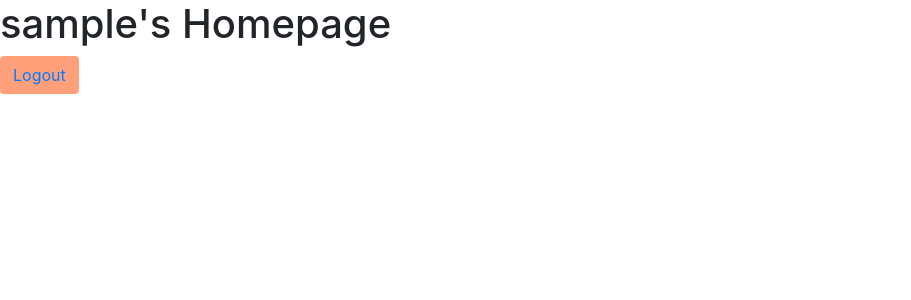
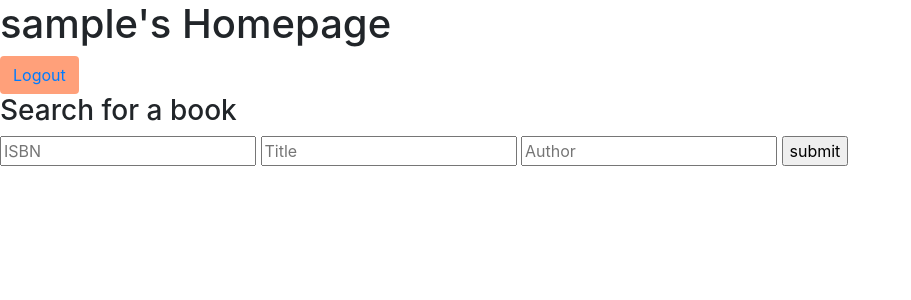
Before and after one commit to trevor-patrick/goodreads, a Flask app: template templates/user_home.html in a window 1280 px wide. Shown: the top 300 px of the page, without its empty margins (0-911 px from the left). Run offline with Flask 2, Linux system fonts and the light colour scheme; the template is opened without the code that fills it: most values are stand-ins (such as "Sample title", 1, 10 or a date in 2020); some libraries are stand-ins or nearby versions.

Commit message:
implemented book search feature

```diff
--- a/app.py
+++ b/app.py
@@ -30,13 +30,10 @@ def index():
         if check is None:
             message = "Incorrect username or password"
             return render_template("index.html", result = message)
-            # Alert user that credentials are incorrect
         else:
-            row = db.execute("SELECT id FROM accounts WHERE username = :username;", {"username": username}).fetchone()
-            session['id'] = row[0]
-            print(session['id'])
+            session["username"] = username
+            print(session["username"])
             return render_template("user_home.html", username = username)
-            # somehow sign the user in??
 
 
 @app.route("/createaccount", methods=['POST', 'GET'])
@@ -45,21 +42,61 @@ def create_acct():
         return render_template("create_acct.html")
 
     if request.method == "POST":
-        # implement feature to only allow alphanumeric usernames and password,
         # check if username already exists in DB
         username = request.form.get("Username")
         password = sha3.sha3_224(str(request.form.get("Password")).encode('utf-8')).hexdigest()
         check = db.execute("SELECT * FROM accounts WHERE username = :username", {"username": username}).fetchone()
-        # print(check)
+
         if check is None:
             db.execute("INSERT INTO accounts(username, password) VALUES(:username, :password)",
                 {"username": username, "password": password})
             db.commit()
-            # get the id of the current user logged in
-            row = db.execute("SELECT id FROM accounts WHERE username = :username;", {"username": username}).fetchone()
-            session['id'] = row[0]
-            print(session['id'])
-            # print(session["current_userID"])
+
+            # get the username of the current user logged in
+            session["username"] = username
+
             return render_template("user_home.html", username = username)
         else:
             return render_template("create_acct.html", username_taken = "Username already taken")
+
+
+@app.route("/search", methods=['POST'])
+def search():
+    results = []
+
+    if request.form.get("title") is not None:
+        title = request.form.get("title")
+    if request.form.get("author") is not None:
+        author = request.form.get("author")
+    if request.form.get("isbn") is not None:
+        isbn = request.form.get("isbn")
+
+
+    # --------------search by ISBN--------------
+    temp = db.execute("SELECT * FROM books where isbn = :isbn",
+                        {"isbn": isbn}).fetchall()
+    for item in temp:
+        if list(item) not in results:
+            results.append(list(item))
+
+
+    # --------------search by title--------------
+    temp = db.execute("SELECT * FROM books where title = :title",
+                        {"title": title}).fetchall()
+    for item in temp:
+        if list(item) not in results:
+            results.append(list(item))
+
+
+    # --------------search by author--------------
+    temp = db.execute("SELECT * FROM books where author = :author",
+                        {"author": author}).fetchall()
+    for item in temp:
+        if list(item) not in results:
+            results.append(list(item))
+
+
+    if not results:
+        return render_template("user_home.html", message = "No matches", username = session['username'])
+    else:
+        return render_template("results.html", results = session["username"])
--- a/templates/index.html
+++ b/templates/index.html
@@ -15,7 +15,6 @@
     <input type="password" name="Password" placeholder="Password">
     <input type="submit" value="submit">
   </form>
-
   {{ result }}
 
 </body>
--- a/templates/user_home.html
+++ b/templates/user_home.html
@@ -10,6 +10,16 @@
 <h1>{{ username }}'s Homepage</h1>
 <a href="{{ url_for('index') }}" class="btn" style="background: lightsalmon">Logout</a>
 
+<h3>Search for a book</h3>
+<form action="{{ url_for('search') }}" method="post">
+  <input type="text" name="isbn" placeholder="ISBN">
+  <input type="text" name="title" placeholder="Title">
+  <input type="text" name="author" placeholder="Author">
+  <input type="submit" value="submit">
+</form>
+
+  {{ message }}
+
 </body>
 
 </html>
```
Also changed, not shown: templates/results.html (added, +23 -0 lines), 2 other files.
